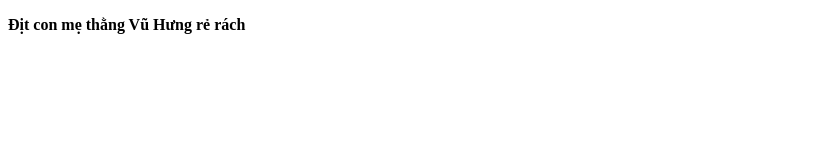
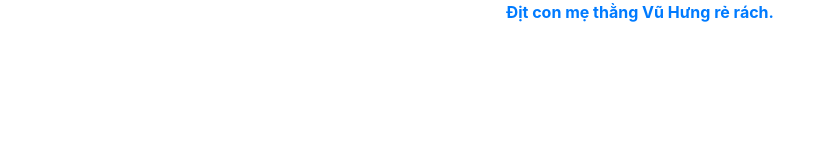
Before and after one commit to hmanhng/test, a plain HTML site: page index.html in a window 1280 px wide. Shown: the whole page, without its empty margins (0-828 px from the left). Drawn offline with nearby package versions, Linux system fonts and the light colour scheme.

Commit message:
Update index.html

```diff
--- a/index.html
+++ b/index.html
@@ -1,10 +1,11 @@
 <!DOCTYPE html>
-<html lang="en" dir="ltr">
+<html lang="en">
   <head>
     <title>trang test index</title>
     <meta charset="utf-8">
+    <link rel="stylesheet" href="https://stackpath.bootstrapcdn.com/bootstrap/4.5.0/css/bootstrap.min.css" integrity="sha384-9aIt2nRpC12Uk9gS9baDl411NQApFmC26EwAOH8WgZl5MYYxFfc+NcPb1dKGj7Sk" crossorigin="anonymous">
   </head>
-  <body>
-    <p><span class="text-primary"><b>Địt con mẹ thằng Vũ Hưng rẻ rách</span>
-  </body>
+ <body style="text-align : center;">
+  <b class="text-primary">Địt con mẹ thằng Vũ Hưng rẻ rách.</b>
+ </body>
 </html>
```
